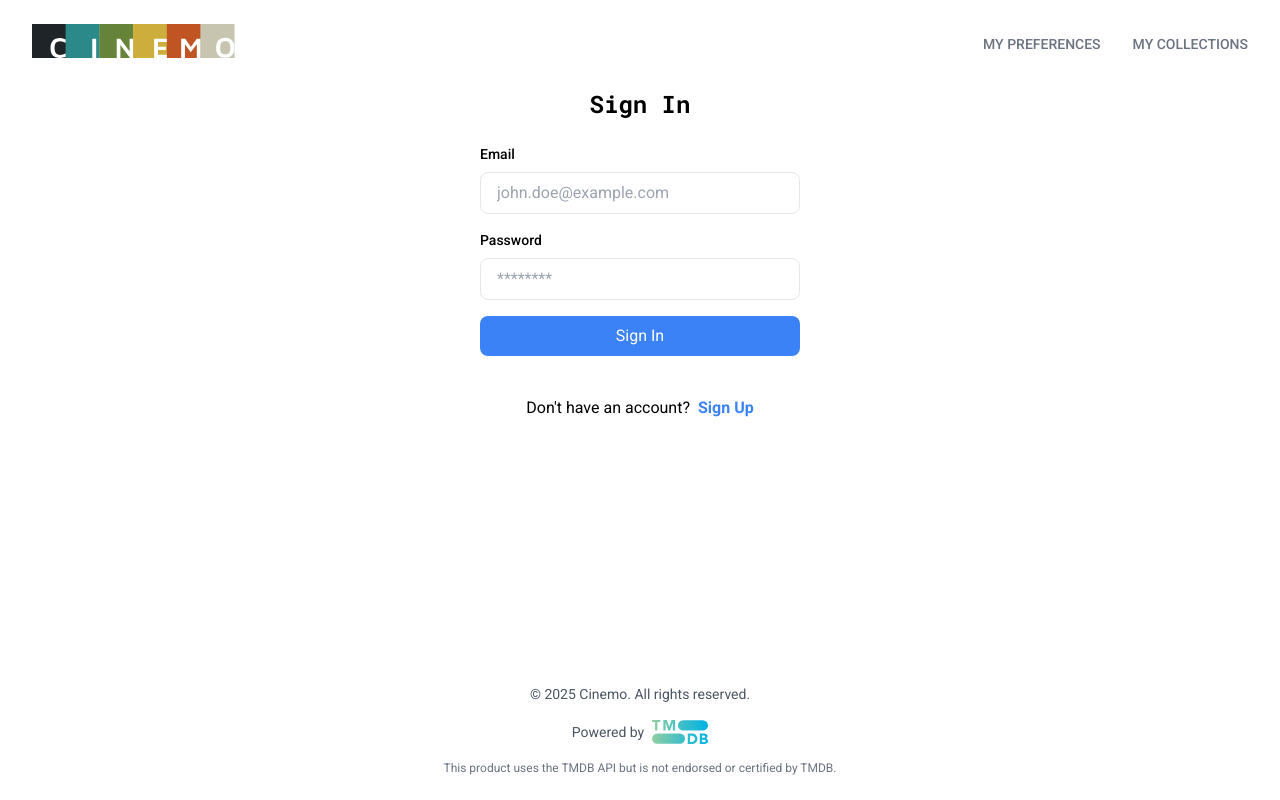
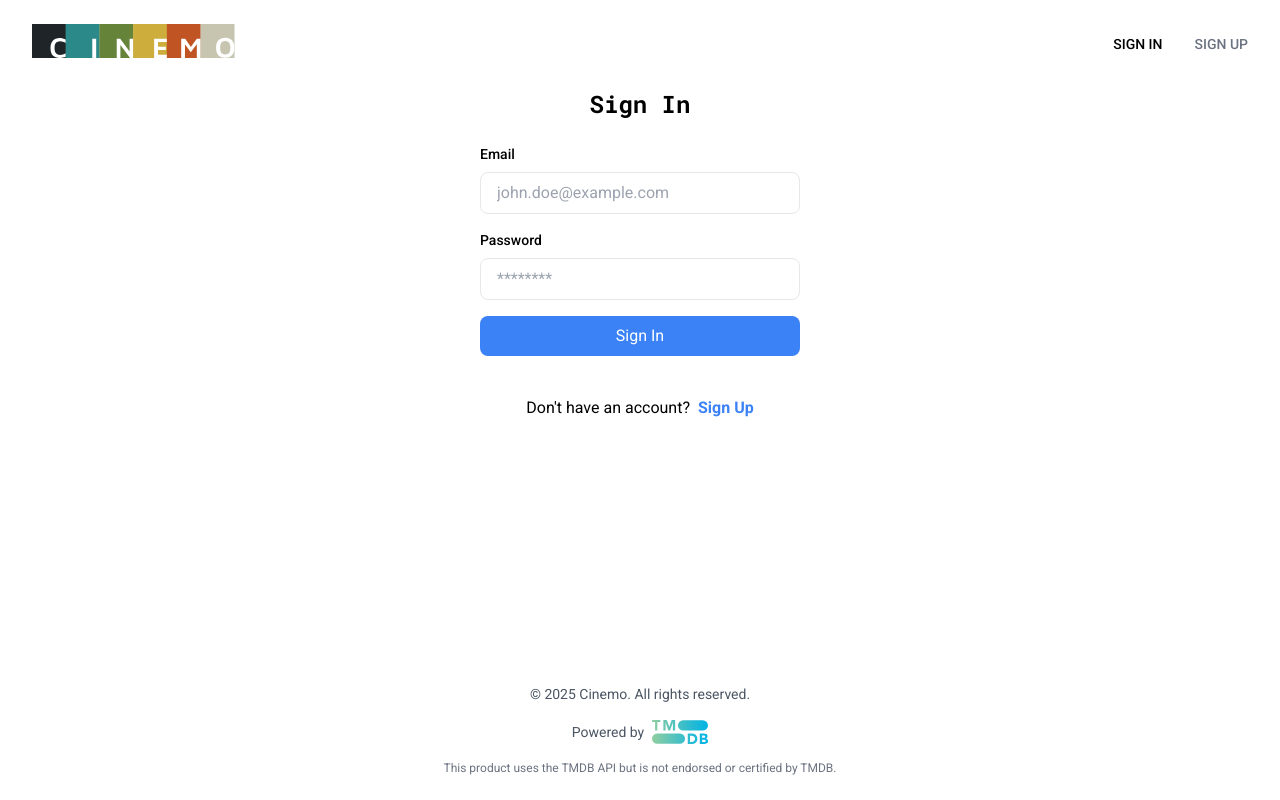
Before and after one commit to xuechunL/cinemo-react, a Next.js app: page /signin in a window 1280 px wide. Built offline with nearby package versions, Linux system fonts and the light colour scheme; no server answers.

Commit message:
fix: issues when the authentication token expires

```diff
--- a/app/layout.tsx
+++ b/app/layout.tsx
@@ -2,8 +2,8 @@ import type { Metadata } from 'next'
 import { Roboto, Roboto_Mono } from 'next/font/google'
 import Image from 'next/image'
 import Link from 'next/link'
-import NavLink from '@/components/features/layout/header/nav-link'
 import { AuthProvider } from '@/components/providers/auth-provider'
+import { NavMenu } from '@/components/features/layout/header/nav-menu'
 
 import '@/styles/globals.scss'
 
@@ -91,10 +91,7 @@ export default function RootLayout({
               </Link>
 
               <AuthProvider>
-                <div className="flex items-center space-x-8">
-                  <NavLink href="/preferences">MY PREFERENCES</NavLink>
-                  <NavLink href="/collections">MY COLLECTIONS</NavLink>
-                </div>
+                <NavMenu />
               </AuthProvider>
             </nav>
           </div>
--- /dev/null
+++ b/components/features/layout/header/nav-menu.tsx
@@ -0,0 +1,28 @@
+'use client'
+
+import { useUserStore } from '@/store/user'
+import NavLink from './nav-link'
+
+export function NavMenu() {
+  const { authUser, authLoading } = useUserStore()
+
+  if (authLoading) {
+    return null
+  }
+
+  if (!authUser) {
+    return (
+      <div className="flex items-center space-x-8 transition-opacity duration-300">
+        <NavLink href="/signin">SIGN IN</NavLink>
+        <NavLink href="/signup">SIGN UP</NavLink>
+      </div>
+    )
+  }
+
+  return (
+    <div className="flex items-center space-x-8 transition-opacity duration-300">
+      <NavLink href="/preferences">MY PREFERENCES</NavLink>
+      <NavLink href="/collections">MY COLLECTIONS</NavLink>
+    </div>
+  )
+}
--- a/components/forms/preferences/form.tsx
+++ b/components/forms/preferences/form.tsx
@@ -10,7 +10,7 @@ import {
 } from '@/utils/enum-helpers'
 
 export function PreferencesForm() {
-  const { profile, updatePreferences } = useUserStore()
+  const { profile, updatePreferences, profileError } = useUserStore()
   const [selectedMood, setSelectedMood] = useState<Mood | null>(
     profile?.preferences?.mood || null
   )
@@ -125,6 +125,8 @@ export function PreferencesForm() {
         </div>
       </div>
 
+      {profileError && <div className="text-red-500">{profileError}</div>}
+
       <button
         type="submit"
         disabled={isSubmitting}
--- a/components/providers/auth-provider.tsx
+++ b/components/providers/auth-provider.tsx
@@ -3,16 +3,14 @@
 
 import { useEffect } from 'react'
 import { useUserStore } from '@/store/user'
-// import { useRouter } from 'next/navigation'
 
 export function AuthProvider({ children }: { children: React.ReactNode }) {
   const { setAuthUser, setAuthLoading, authUser } = useUserStore()
-  // const router = useRouter()
 
   useEffect(() => {
     // Set up Firebase auth state listener
     const checkAuth = async () => {
-      setAuthLoading(true)
+      // setAuthLoading(true)
 
       // Verify session
       try {
@@ -25,12 +23,10 @@ export function AuthProvider({ children }: { children: React.ReactNode }) {
         } else {
           // No valid session
           setAuthUser(null)
-          // router.push('/signin')
         }
       } catch (error) {
         console.error('Error verifying session:', error)
         setAuthUser(null)
-        // router.push('/signin')
       } finally {
         setAuthLoading(false)
       }
--- a/store/user.ts
+++ b/store/user.ts
@@ -36,12 +36,17 @@ export const useUserStore = create<UserState>((set, get) => ({
 
   // Basic setters
   setAuthUser: (user) => {
-    set({ authUser: user })
     if (user) {
+      set({ authUser: user })
       // When auth user is set, fetch their profile
       get().fetchProfile(user.uid)
     } else {
-      set({ profile: null, profileLoading: false, profileError: null })
+      set({
+        authUser: null,
+        profile: null,
+        profileLoading: false,
+        profileError: null,
+      })
     }
   },
   setAuthLoading: (loading) => set({ authLoading: loading }),
```
